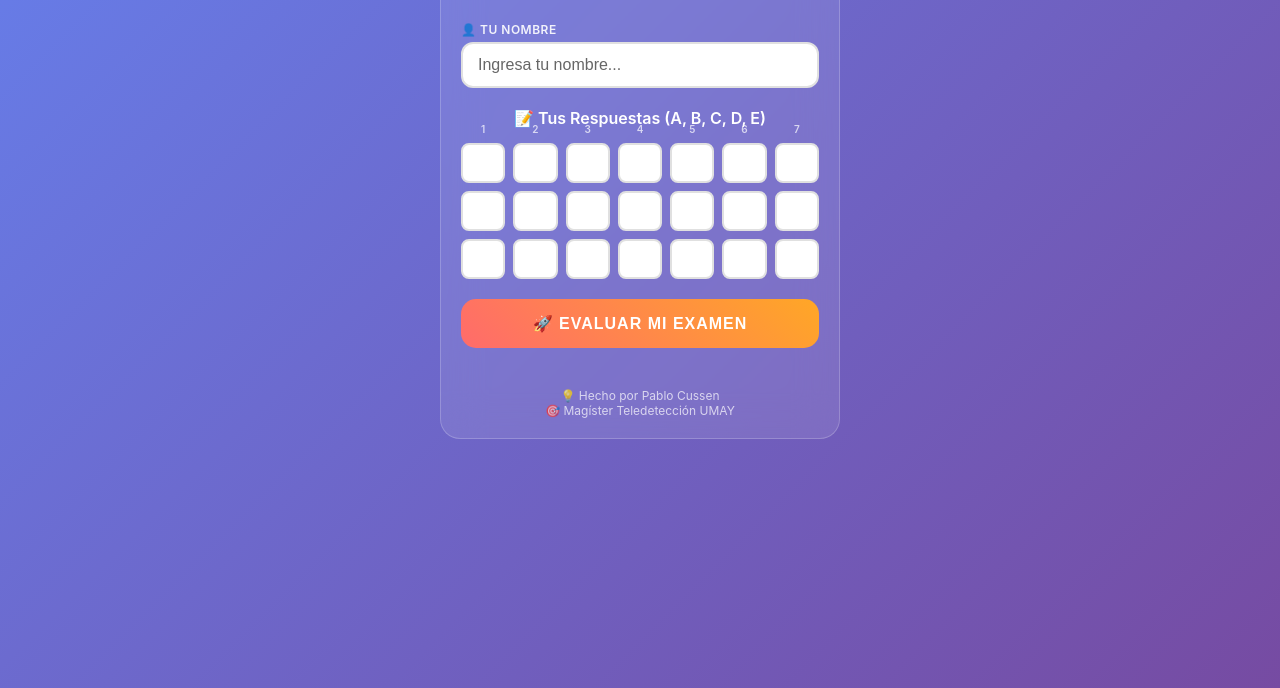
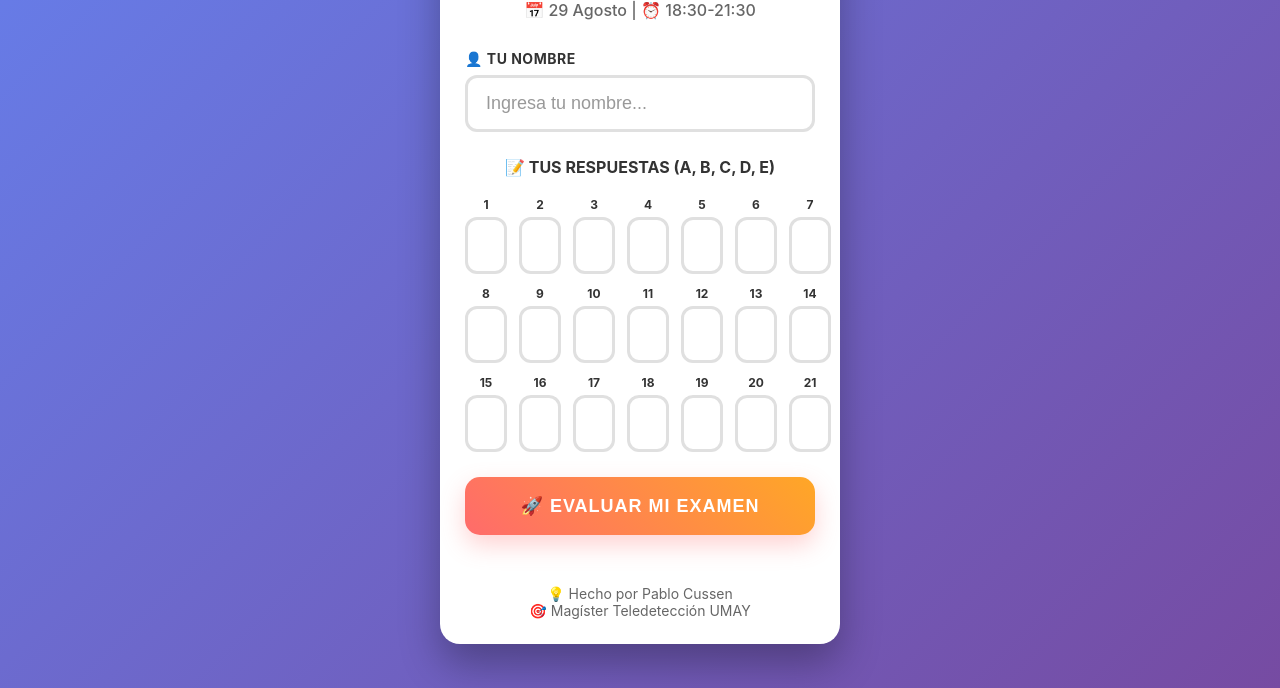
Before and after one commit to pablocussen/examengeomatica, a plain HTML site: page index.html in a window 1280 px wide. Shown: the part 112-800 px from the top of the page. Drawn offline with Linux system fonts and the light colour scheme.

Commit message:
Update index.html

```diff
--- a/index.html
+++ b/index.html
@@ -15,29 +15,28 @@
             font-family: -apple-system, BlinkMacSystemFont, 'Segoe UI', Roboto, sans-serif;
             background: linear-gradient(135deg, #667eea 0%, #764ba2 100%);
             min-height: 100vh;
-            padding: 10px;
-            color: white;
+            padding: 15px;
+            color: #000000;
         }
 
         .container {
             max-width: 400px;
             margin: 0 auto;
-            background: rgba(255, 255, 255, 0.1);
-            backdrop-filter: blur(20px);
+            background: #ffffff;
             border-radius: 20px;
-            padding: 20px;
-            border: 1px solid rgba(255, 255, 255, 0.2);
+            padding: 25px;
+            box-shadow: 0 20px 40px rgba(0,0,0,0.3);
         }
 
         .header {
             text-align: center;
-            margin-bottom: 25px;
+            margin-bottom: 30px;
         }
 
         .header h1 {
-            font-size: 24px;
+            font-size: 28px;
             font-weight: 700;
-            margin-bottom: 5px;
+            margin-bottom: 10px;
             background: linear-gradient(45deg, #ff6b6b, #ffa726);
             -webkit-background-clip: text;
             -webkit-text-fill-color: transparent;
@@ -45,113 +44,122 @@
         }
 
         .header p {
-            font-size: 14px;
-            opacity: 0.8;
-            margin-bottom: 10px;
+            font-size: 16px;
+            color: #666;
+            margin-bottom: 8px;
+            font-weight: 500;
         }
 
         .input-section {
-            margin-bottom: 20px;
+            margin-bottom: 25px;
         }
 
         .input-group {
-            margin-bottom: 15px;
+            margin-bottom: 20px;
         }
 
         .input-group label {
             display: block;
-            font-size: 12px;
-            font-weight: 600;
-            margin-bottom: 5px;
-            opacity: 0.9;
+            font-size: 14px;
+            font-weight: 700;
+            margin-bottom: 8px;
+            color: #333;
             text-transform: uppercase;
             letter-spacing: 0.5px;
         }
 
         input[type="text"] {
             width: 100%;
-            padding: 12px 15px;
-            border: none;
+            padding: 15px 18px;
+            border: 3px solid #e0e0e0;
             border-radius: 12px;
             background: #ffffff;
             color: #000000;
-            font-size: 16px;
-            border: 2px solid #e0e0e0;
+            font-size: 18px;
+            font-weight: 600;
             transition: all 0.3s ease;
-            font-weight: 600;
         }
 
         input[type="text"]:focus {
             outline: none;
-            background: #ffffff;
             border-color: #ff6b6b;
+            box-shadow: 0 0 0 4px rgba(255, 107, 107, 0.2);
             transform: translateY(-2px);
-            box-shadow: 0 8px 25px rgba(255, 107, 107, 0.3);
         }
 
         input[type="text"]::placeholder {
-            color: #666666;
+            color: #999;
             font-weight: 500;
+        }
+
+        .answers-section {
+            margin-bottom: 25px;
+        }
+
+        .answers-title {
+            text-align: center;
+            font-size: 16px;
+            font-weight: 700;
+            margin-bottom: 20px;
+            color: #333;
+            text-transform: uppercase;
         }
 
         .answers-grid {
             display: grid;
             grid-template-columns: repeat(7, 1fr);
-            gap: 8px;
-            margin-bottom: 20px;
+            gap: 12px;
+            margin-bottom: 25px;
+        }
+
+        .answer-container {
+            text-align: center;
+        }
+
+        .answer-number {
+            font-size: 12px;
+            font-weight: 700;
+            color: #333;
+            margin-bottom: 5px;
+            display: block;
         }
 
         .answer-input {
-            position: relative;
-        }
-
-        .answer-input input {
             width: 100%;
-            padding: 10px 5px;
-            border: none;
+            padding: 12px 8px;
+            border: 3px solid #ddd;
             border-radius: 8px;
             background: #ffffff;
             color: #000000;
             text-align: center;
-            font-size: 14px;
+            font-size: 16px;
             font-weight: 700;
             text-transform: uppercase;
             transition: all 0.3s ease;
-            border: 2px solid #e0e0e0;
         }
 
-        .answer-input input:focus {
-            background: #ffffff;
+        .answer-input:focus {
+            outline: none;
+            border-color: #ff6b6b;
+            box-shadow: 0 0 0 3px rgba(255, 107, 107, 0.2);
             transform: scale(1.05);
-            border-color: #ff6b6b;
-            box-shadow: 0 4px 15px rgba(255, 107, 107, 0.3);
-        }
-
-        .answer-input::before {
-            content: attr(data-num);
-            position: absolute;
-            top: -20px;
-            left: 50%;
-            transform: translateX(-50%);
-            font-size: 10px;
-            font-weight: 600;
-            opacity: 0.7;
         }
 
         .evaluate-btn {
             width: 100%;
-            padding: 15px;
+            padding: 18px;
             background: linear-gradient(45deg, #ff6b6b, #ffa726);
             border: none;
             border-radius: 15px;
             color: white;
-            font-size: 16px;
+            font-size: 18px;
             font-weight: 700;
             cursor: pointer;
             transition: all 0.3s ease;
             text-transform: uppercase;
             letter-spacing: 1px;
-            margin-bottom: 20px;
+            margin-bottom: 25px;
+            box-shadow: 0 10px 25px rgba(255, 107, 107, 0.3);
         }
 
         .evaluate-btn:hover {
@@ -160,18 +168,16 @@
         }
 
         .evaluate-btn:active {
-            transform: translateY(-1px);
+            transform: translateY(0px);
         }
 
         .results {
-            margin-top: 20px;
-            padding: 20px;
-            background: rgba(255, 255, 255, 0.95);
+            margin-top: 25px;
+            padding: 25px;
+            background: #f8f9fa;
             border-radius: 15px;
-            backdrop-filter: blur(10px);
             display: none;
-            color: #000000;
-            border: 2px solid rgba(255, 255, 255, 0.3);
+            border: 3px solid #e9ecef;
         }
 
         .results.show {
@@ -192,20 +198,22 @@
 
         .score {
             text-align: center;
-            margin-bottom: 15px;
+            margin-bottom: 20px;
         }
 
         .score-circle {
-            width: 80px;
-            height: 80px;
+            width: 100px;
+            height: 100px;
             border-radius: 50%;
-            margin: 0 auto 10px;
+            margin: 0 auto 15px;
             display: flex;
             align-items: center;
             justify-content: center;
-            font-size: 24px;
+            font-size: 28px;
             font-weight: 700;
+            color: white;
             background: linear-gradient(45deg, #4ecdc4, #44a08d);
+            box-shadow: 0 10px 25px rgba(0,0,0,0.2);
         }
 
         .score-circle.approved {
@@ -217,65 +225,71 @@
         }
 
         .status-text {
-            font-size: 18px;
-            font-weight: 600;
-            margin-bottom: 5px;
+            font-size: 24px;
+            font-weight: 700;
+            margin-bottom: 10px;
             color: #000000;
         }
 
         .details {
-            font-size: 14px;
-            opacity: 0.8;
-            margin-bottom: 15px;
-            color: #333333;
+            font-size: 16px;
+            margin-bottom: 20px;
+            color: #333;
+            font-weight: 500;
+            line-height: 1.4;
         }
 
         .breakdown {
             display: grid;
             grid-template-columns: repeat(7, 1fr);
-            gap: 5px;
-            margin-bottom: 15px;
+            gap: 8px;
+            margin-bottom: 20px;
         }
 
         .result-item {
-            padding: 8px 4px;
-            border-radius: 6px;
+            padding: 12px 6px;
+            border-radius: 8px;
             text-align: center;
             font-size: 12px;
-            font-weight: 600;
+            font-weight: 700;
+            color: white;
+            border: 2px solid transparent;
         }
 
         .result-item.correct {
-            background: rgba(86, 171, 47, 0.8);
+            background: #28a745;
+            border-color: #1e7e34;
         }
 
         .result-item.incorrect {
-            background: rgba(255, 65, 108, 0.8);
+            background: #dc3545;
+            border-color: #c82333;
         }
 
         .share-btn {
             width: 100%;
-            padding: 12px;
+            padding: 15px;
             background: linear-gradient(45deg, #25d366, #128c7e);
             border: none;
             border-radius: 12px;
             color: white;
-            font-size: 14px;
+            font-size: 16px;
             font-weight: 600;
             cursor: pointer;
             transition: all 0.3s ease;
+            box-shadow: 0 8px 20px rgba(37, 211, 102, 0.3);
         }
 
         .share-btn:hover {
             transform: translateY(-2px);
-            box-shadow: 0 8px 20px rgba(37, 211, 102, 0.4);
+            box-shadow: 0 12px 25px rgba(37, 211, 102, 0.4);
         }
 
         .footer {
             text-align: center;
-            margin-top: 20px;
-            font-size: 12px;
-            opacity: 0.7;
+            margin-top: 25px;
+            font-size: 14px;
+            color: #666;
         }
     </style>
 </head>
@@ -294,32 +308,93 @@
             </div>
         </div>
 
-        <div class="input-section">
-            <label style="display: block; text-align: center; margin-bottom: 15px; font-weight: 600;">
-                📝 Tus Respuestas (A, B, C, D, E)
-            </label>
+        <div class="answers-section">
+            <div class="answers-title">📝 Tus Respuestas (A, B, C, D, E)</div>
             <div class="answers-grid">
-                <div class="answer-input" data-num="1"><input type="text" maxlength="1" id="q1"></div>
-                <div class="answer-input" data-num="2"><input type="text" maxlength="1" id="q2"></div>
-                <div class="answer-input" data-num="3"><input type="text" maxlength="1" id="q3"></div>
-                <div class="answer-input" data-num="4"><input type="text" maxlength="1" id="q4"></div>
-                <div class="answer-input" data-num="5"><input type="text" maxlength="1" id="q5"></div>
-                <div class="answer-input" data-num="6"><input type="text" maxlength="1" id="q6"></div>
-                <div class="answer-input" data-num="7"><input type="text" maxlength="1" id="q7"></div>
-                <div class="answer-input" data-num="8"><input type="text" maxlength="1" id="q8"></div>
-                <div class="answer-input" data-num="9"><input type="text" maxlength="1" id="q9"></div>
-                <div class="answer-input" data-num="10"><input type="text" maxlength="1" id="q10"></div>
-                <div class="answer-input" data-num="11"><input type="text" maxlength="1" id="q11"></div>
-                <div class="answer-input" data-num="12"><input type="text" maxlength="1" id="q12"></div>
-                <div class="answer-input" data-num="13"><input type="text" maxlength="1" id="q13"></div>
-                <div class="answer-input" data-num="14"><input type="text" maxlength="1" id="q14"></div>
-                <div class="answer-input" data-num="15"><input type="text" maxlength="1" id="q15"></div>
-                <div class="answer-input" data-num="16"><input type="text" maxlength="1" id="q16"></div>
-                <div class="answer-input" data-num="17"><input type="text" maxlength="1" id="q17"></div>
-                <div class="answer-input" data-num="18"><input type="text" maxlength="1" id="q18"></div>
-                <div class="answer-input" data-num="19"><input type="text" maxlength="1" id="q19"></div>
-                <div class="answer-input" data-num="20"><input type="text" maxlength="1" id="q20"></div>
-                <div class="answer-input" data-num="21"><input type="text" maxlength="1" id="q21"></div>
+                <div class="answer-container">
+                    <span class="answer-number">1</span>
+                    <input type="text" class="answer-input" maxlength="1" id="q1">
+                </div>
+                <div class="answer-container">
+                    <span class="answer-number">2</span>
+                    <input type="text" class="answer-input" maxlength="1" id="q2">
+                </div>
+                <div class="answer-container">
+                    <span class="answer-number">3</span>
+                    <input type="text" class="answer-input" maxlength="1" id="q3">
+                </div>
+                <div class="answer-container">
+                    <span class="answer-number">4</span>
+                    <input type="text" class="answer-input" maxlength="1" id="q4">
+                </div>
+                <div class="answer-container">
+                    <span class="answer-number">5</span>
+                    <input type="text" class="answer-input" maxlength="1" id="q5">
+                </div>
+                <div class="answer-container">
+                    <span class="answer-number">6</span>
+                    <input type="text" class="answer-input" maxlength="1" id="q6">
+                </div>
+                <div class="answer-container">
+                    <span class="answer-number">7</span>
+                    <input type="text" class="answer-input" maxlength="1" id="q7">
+                </div>
+                <div class="answer-container">
+                    <span class="answer-number">8</span>
+                    <input type="text" class="answer-input" maxlength="1" id="q8">
+                </div>
+                <div class="answer-container">
+                    <span class="answer-number">9</span>
+                    <input type="text" class="answer-input" maxlength="1" id="q9">
+                </div>
+                <div class="answer-container">
+                    <span class="answer-number">10</span>
+                    <input type="text" class="answer-input" maxlength="1" id="q10">
+                </div>
+                <div class="answer-container">
+                    <span class="answer-number">11</span>
+                    <input type="text" class="answer-input" maxlength="1" id="q11">
+                </div>
+                <div class="answer-container">
+                    <span class="answer-number">12</span>
+                    <input type="text" class="answer-input" maxlength="1" id="q12">
+                </div>
+                <div class="answer-container">
+                    <span class="answer-number">13</span>
+                    <input type="text" class="answer-input" maxlength="1" id="q13">
+                </div>
+                <div class="answer-container">
+                    <span class="answer-number">14</span>
+                    <input type="text" class="answer-input" maxlength="1" id="q14">
+                </div>
+                <div class="answer-container">
+                    <span class="answer-number">15</span>
+                    <input type="text" class="answer-input" maxlength="1" id="q15">
+                </div>
+                <div class="answer-container">
+                    <span class="answer-number">16</span>
+                    <input type="text" class="answer-input" maxlength="1" id="q16">
+                </div>
+                <div class="answer-container">
+                    <span class="answer-number">17</span>
+                    <input type="text" class="answer-input" maxlength="1" id="q17">
+                </div>
+                <div class="answer-container">
+                    <span class="answer-number">18</span>
+                    <input type="text" class="answer-input" maxlength="1" id="q18">
+                </div>
+                <div class="answer-container">
+                    <span class="answer-number">19</span>
+                    <input type="text" class="answer-input" maxlength="1" id="q19">
+                </div>
+                <div class="answer-container">
+                    <span class="answer-number">20</span>
+                    <input type="text" class="answer-input" maxlength="1" id="q20">
+                </div>
+                <div class="answer-container">
+                    <span class="answer-number">21</span>
+                    <input type="text" class="answer-input" maxlength="1" id="q21">
+                </div>
             </div>
         </div>
 
@@ -359,7 +434,7 @@
         };
 
         // Auto-focus next input
-        document.querySelectorAll('.answer-input input').forEach((input, index, inputs) => {
+        document.querySelectorAll('.answer-input').forEach((input, index, inputs) => {
             input.addEventListener('input', function(e) {
                 this.value = this.value.toUpperCase();
                 if (this.value && index < inputs.length - 1) {
```
